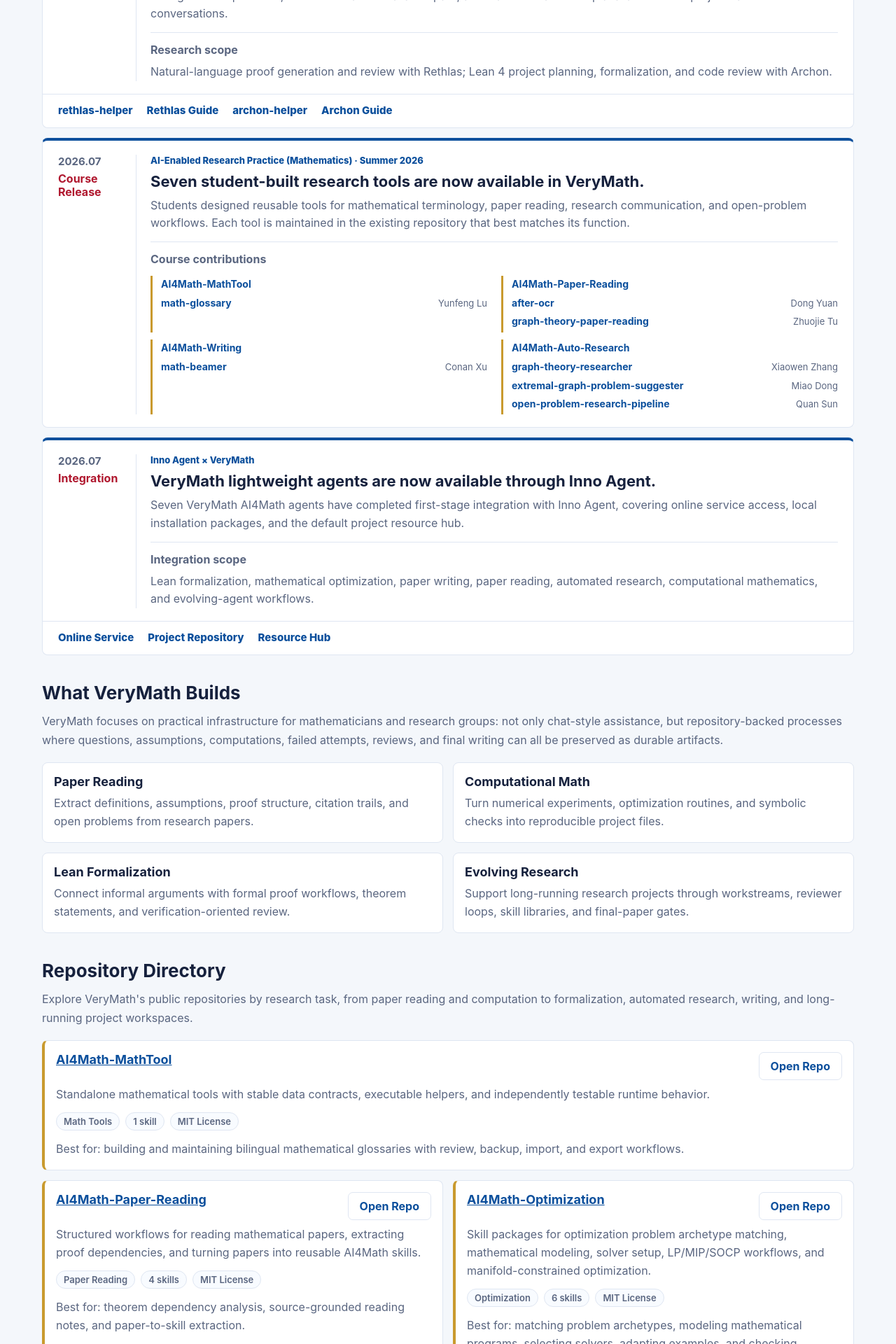
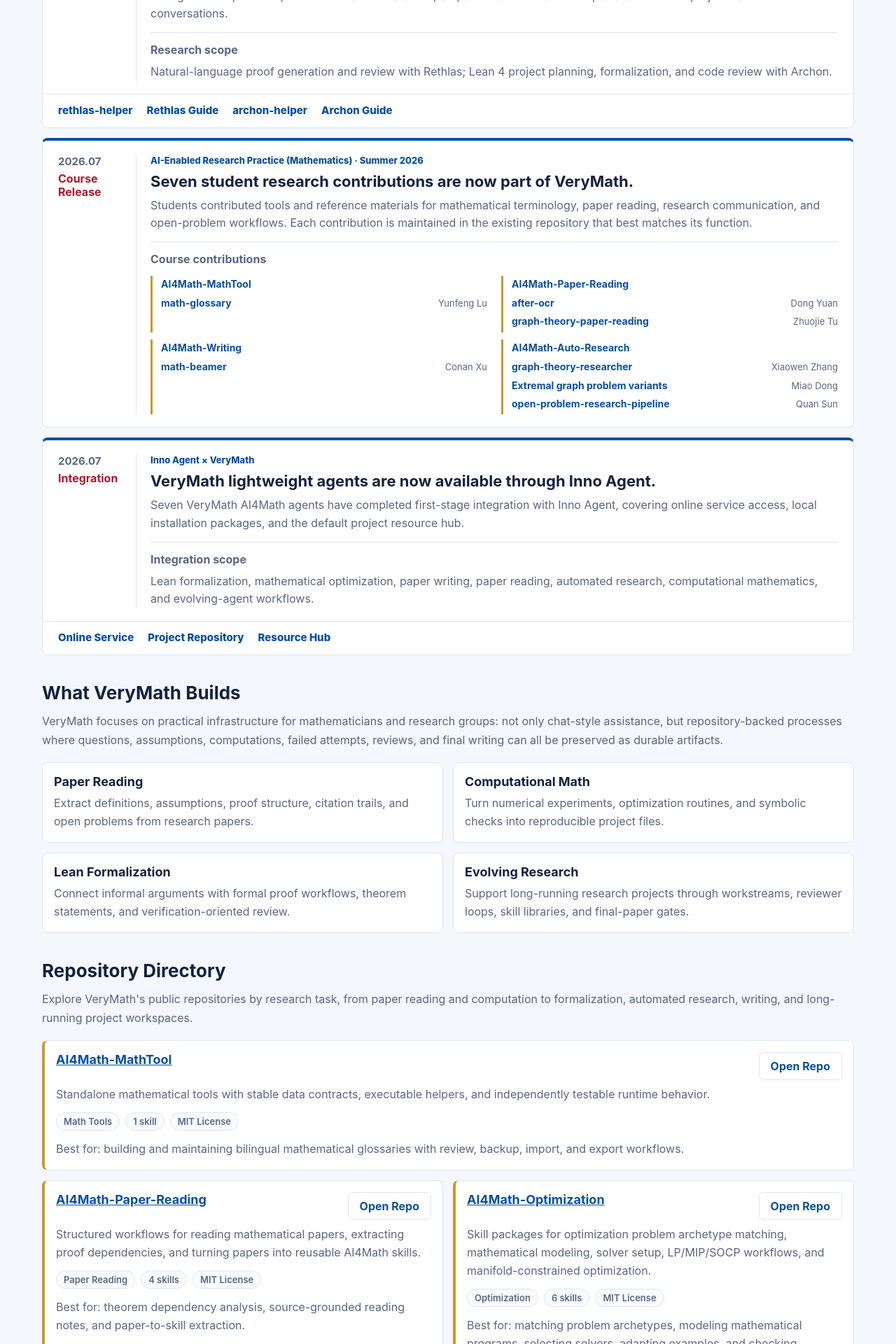
Before and after one commit to VeryMath/verymath.github.io, a Jekyll site: the page built from index.md, in a window 1280 px wide. Shown: the part 2300-4220 px from the top of the page at 70% size. Built offline with Jekyll 4.4.1, drawn with Linux system fonts in a browser that asks for light colours.

Commit message:
docs: update extremal graph contribution and skill count

```diff
--- a/index.md
+++ b/index.md
@@ -599,6 +599,12 @@
 
   .vm-update-repository li a {
     font-weight: 750;
+  }
+
+  .vm-update-repository li a span {
+    color: inherit;
+    font-size: inherit;
+    line-height: inherit;
   }
 
   .vm-announcement-scope .vm-update-contributor {
@@ -1004,12 +1010,12 @@
         <div>
           <p class="vm-announcement-kicker">AI-Enabled Research Practice (Mathematics) · Summer 2026</p>
           <h3 class="vm-announcement-title">
-            <span class="lang-en">Seven student-built research tools are now available in VeryMath.</span>
-            <span class="lang-zh">暑期课程设计的 7 个科研工具已纳入 VeryMath。</span>
+            <span class="lang-en">Seven student research contributions are now part of VeryMath.</span>
+            <span class="lang-zh">暑期课程的 7 项科研成果已纳入 VeryMath。</span>
           </h3>
           <p class="vm-announcement-text">
-            <span class="lang-en">Students designed reusable tools for mathematical terminology, paper reading, research communication, and open-problem workflows. Each tool is maintained in the existing repository that best matches its function.</span>
-            <span class="lang-zh">同学们围绕数学术语、论文阅读、科研表达与开放问题研究设计了可复用工具，现已按功能归入最合适的 VeryMath 现有仓库。</span>
+            <span class="lang-en">Students contributed tools and reference materials for mathematical terminology, paper reading, research communication, and open-problem workflows. Each contribution is maintained in the existing repository that best matches its function.</span>
+            <span class="lang-zh">同学们围绕数学术语、论文阅读、科研表达与开放问题研究贡献了工具和参考资料，现已按功能归入最合适的 VeryMath 现有仓库。</span>
           </p>
           <div class="vm-announcement-scope">
             <strong><span class="lang-en">Course contributions</span><span class="lang-zh">课程成果</span></strong>
@@ -1053,7 +1059,7 @@
                     <span class="vm-update-contributor">Xiaowen Zhang</span>
                   </li>
                   <li>
-                    <a href="https://github.com/VeryMath/AI4Math-Auto-Research/tree/main/skills/extremal-graph-problem-suggester">extremal-graph-problem-suggester</a>
+                    <a href="https://github.com/VeryMath/AI4Math-Auto-Research/blob/main/skills/discover-math-problems/references/extremal-graph-variants.md"><span class="lang-en">Extremal graph problem variants</span><span class="lang-zh">极值图论问题变体清单</span></a>
                     <span class="vm-update-contributor">Miao Dong</span>
                   </li>
                   <li>
@@ -1264,7 +1270,7 @@
         </p>
         <div class="vm-meta">
           <span class="vm-pill"><span class="lang-en">Auto Research</span><span class="lang-zh">自动研究</span></span>
-          <span class="vm-pill"><span class="lang-en">7 skills</span><span class="lang-zh">7 个技能</span></span>
+          <span class="vm-pill"><span class="lang-en">9 skills</span><span class="lang-zh">9 个技能</span></span>
           <span class="vm-pill">MIT License</span>
         </div>
         <p>
```
